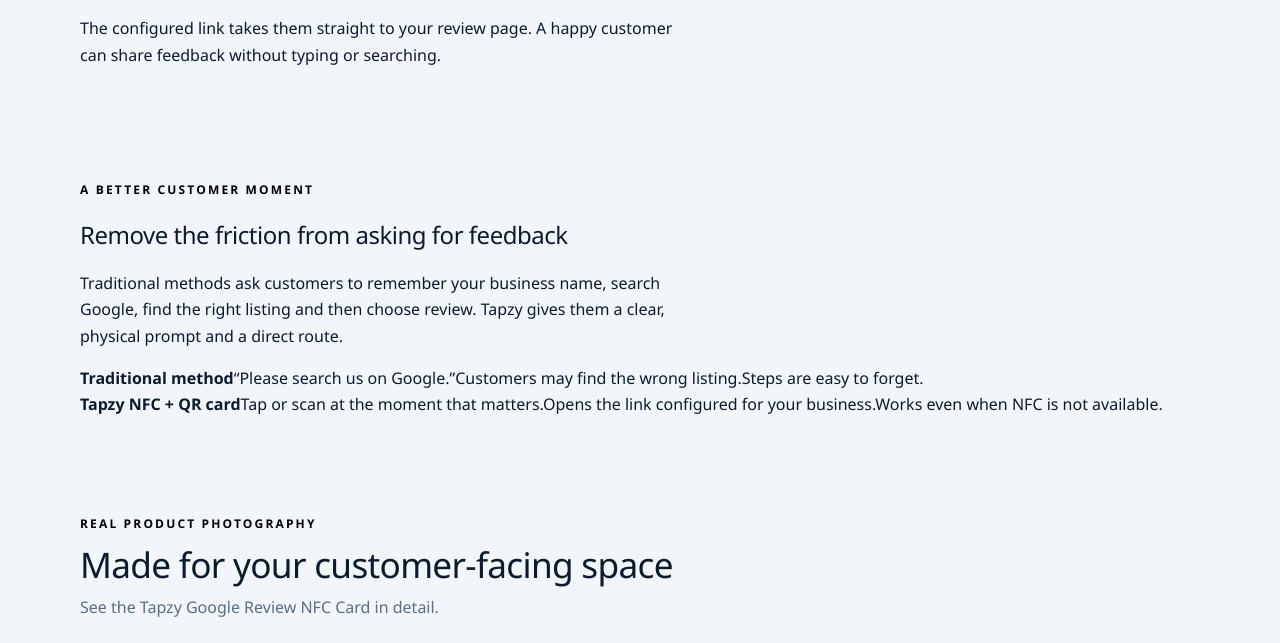
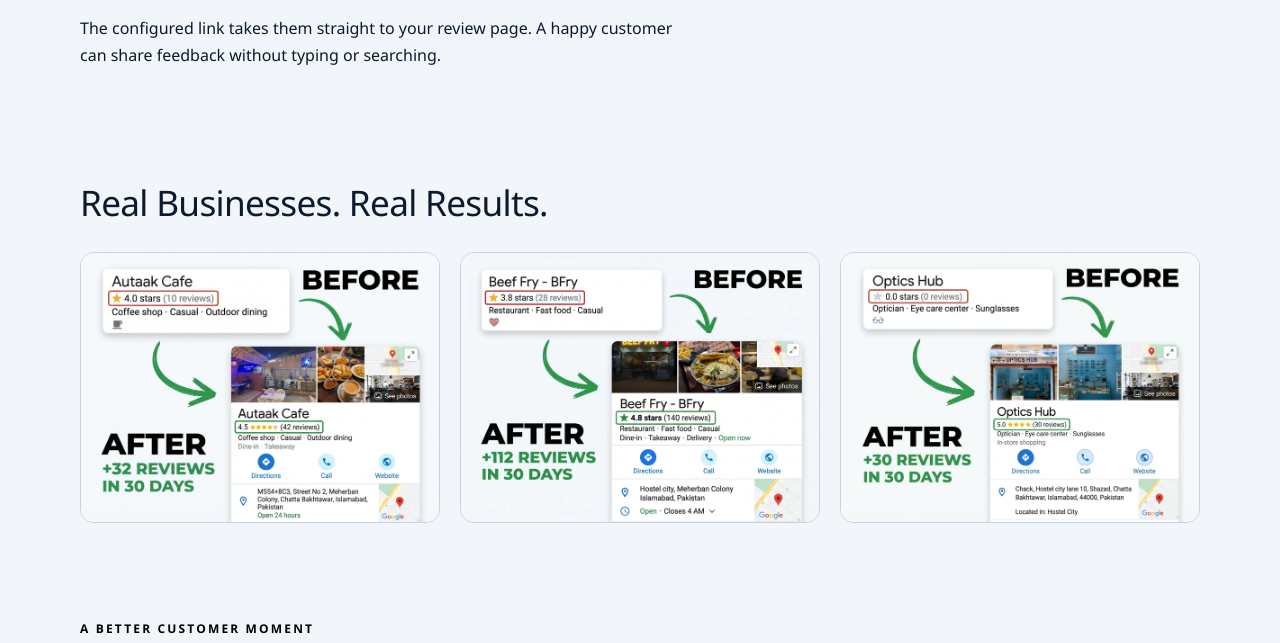
Before and after one commit to Arafat-Khann/Tapzy.pk, a plain HTML site: page google-review-nfc-card/index.html in a window 1280 px wide. Shown: the part 1962-2605 px from the top of the page. Drawn offline with Linux system fonts and the light colour scheme.

Commit message:
Add real business results gallery
Co-authored-by: Copilot <223556219+Copilot@users.noreply.github.com>

```diff
--- a/css/styles.css
+++ b/css/styles.css
@@ -52,6 +52,28 @@
   font-weight: 400;
 }
 
+.results-gallery {
+  display: grid;
+  grid-template-columns: repeat(3, minmax(0, 1fr));
+  gap: clamp(0.75rem, 2vw, 1.25rem);
+}
+
+.results-gallery figure {
+  min-width: 0;
+  overflow: hidden;
+  margin: 0;
+  border: 1px solid var(--line);
+  border-radius: 14px;
+  background: var(--surface-card);
+}
+
+.results-gallery img {
+  display: block;
+  width: 100%;
+  aspect-ratio: 4 / 3;
+  object-fit: cover;
+}
+
 @keyframes announcement-scroll {
   from {
     transform: translateX(0);
@@ -218,6 +240,10 @@ body {
   .announcement-bar {
     font-size: 0.65rem;
     letter-spacing: 0.04em;
+  }
+
+  .results-gallery {
+    grid-template-columns: 1fr;
   }
 
   .review-hero__grid {
--- a/google-review-nfc-card/index.html
+++ b/google-review-nfc-card/index.html
@@ -59,6 +59,8 @@
 
     <section class="section" id="how-it-works"><div class="container"><div class="section__header"><p class="eyebrow eyebrow--dark">How it works</p><h2>From counter to review in three steps</h2></div><div class="steps-grid"><article><span>01</span><h3>Place it where customers finish</h3><p>Keep the card near your cashier, reception desk, checkout or table where a positive interaction has just happened.</p></article><article><span>02</span><h3>They tap or scan</h3><p>A customer taps an NFC-enabled phone on the card, or opens their camera and scans the printed QR code.</p></article><article><span>03</span><h3>Your Google review page opens</h3><p>The configured link takes them straight to your review page. A happy customer can share feedback without typing or searching.</p></article></div></div></section>
 
+    <section class="section results-section"><div class="container"><div class="section__header"><h2>Real Businesses. Real Results.</h2></div><div class="results-gallery"><figure><img src="../Gained-Reviews/AUTAAK.webp" alt="AUTAAK business review result" loading="lazy" decoding="async" width="1600" height="1195"></figure><figure><img src="../Gained-Reviews/B-FRY.webp" alt="B-FRY business review result" loading="lazy" decoding="async" width="1600" height="1195"></figure><figure><img src="../Gained-Reviews/OPTICS-HUB.webp" alt="OPTICS HUB business review result" loading="lazy" decoding="async" width="1600" height="1195"></figure></div></div></section>
+
     <section class="section comparison-section"><div class="container comparison-grid"><div><p class="eyebrow eyebrow--dark">A better customer moment</p><h2>Remove the friction from asking for feedback</h2><p>Traditional methods ask customers to remember your business name, search Google, find the right listing and then choose review. Tapzy gives them a clear, physical prompt and a direct route.</p></div><div class="comparison-table"><div><strong>Traditional method</strong><span>“Please search us on Google.”</span><span>Customers may find the wrong listing.</span><span>Steps are easy to forget.</span></div><div class="comparison-table__good"><strong>Tapzy NFC + QR card</strong><span>Tap or scan at the moment that matters.</span><span>Opens the link configured for your business.</span><span>Works even when NFC is not available.</span></div></div></div></section>
 
     <section class="section"><div class="container"><div class="section__header"><p class="eyebrow eyebrow--dark">Real product photography</p><h2>Made for your customer-facing space</h2><p>See the Tapzy Google Review NFC Card in detail.</p></div><div class="evidence-gallery"><figure><img src="../real-product/IMG_1.PNG" alt="Tapzy Google Review NFC Card product photograph 1" loading="lazy" width="1169" height="1461"><figcaption>Tapzy Google Review Card</figcaption></figure><figure><img src="../real-product/IMG_2.PNG" alt="Tapzy Google Review NFC Card product photograph 2" loading="lazy" width="1170" height="1462"><figcaption>NFC and QR card detail</figcaption></figure><figure><img src="../real-product/IMG_3.PNG" alt="Tapzy Google Review NFC Card product photograph 3" loading="lazy" width="1170" height="1462"><figcaption>Product in use</figcaption></figure></div></div></section>
```
Also changed, not shown: Gained-Reviews/AUTAAK.webp (added), Gained-Reviews/B-FRY.webp (added), Gained-Reviews/OPTICS-HUB.webp (added).
